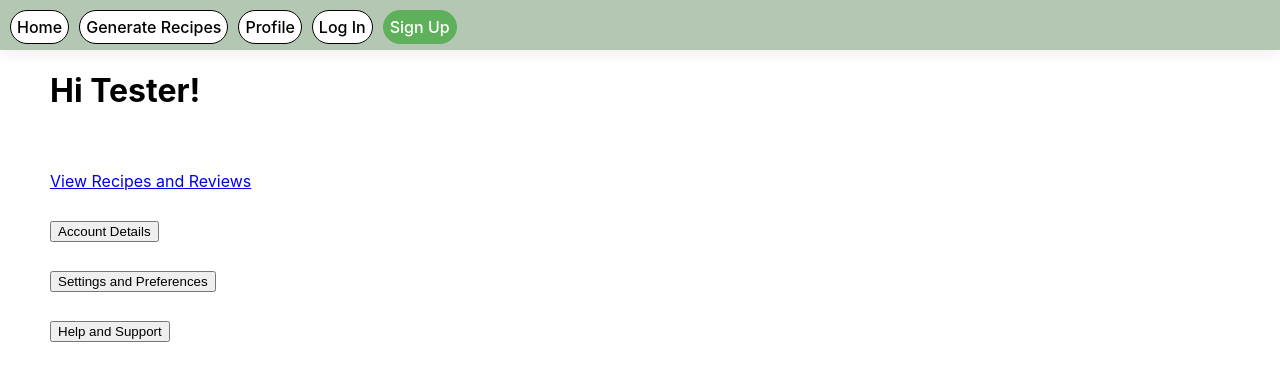
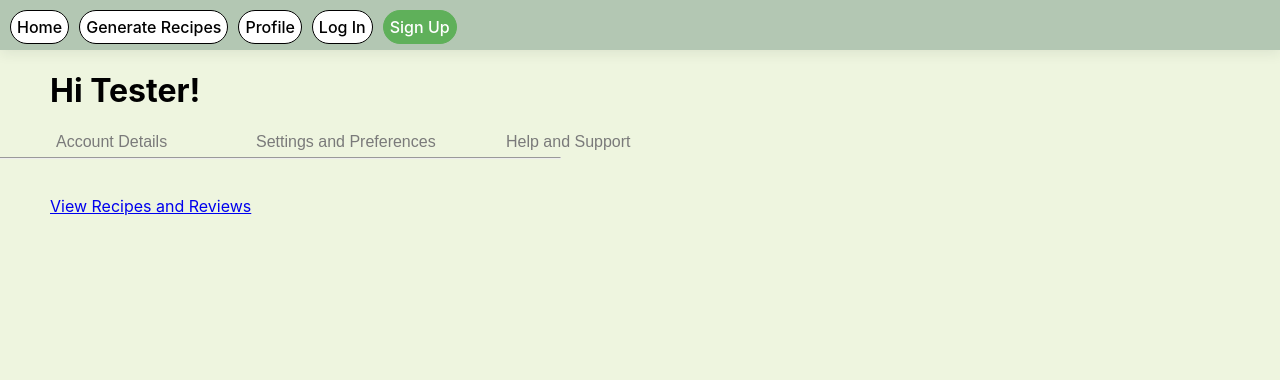
Before and after one commit to Devansh-Ojha/SaveBites, a React (Create React App) app in the folder frontend/: page /profile in a window 1280 px wide. Shown: the top 380 px of the page. Built offline with nearby package versions, Linux system fonts and the light colour scheme.

Commit message:
some styling

```diff
--- a/frontend/src/Navbar.js
+++ b/frontend/src/Navbar.js
@@ -1,7 +1,7 @@
 import { Link } from "react-router-dom";
 import "./Navbar.css";
 
-export default function NavBar() {
+export default function Navbar() {
   return (
     <nav className="navbar">
       <div className="navbar-structure">
--- a/frontend/src/Preferences.js
+++ b/frontend/src/Preferences.js
@@ -35,9 +35,7 @@ export default function Preferences({ timeState, difficultyState, budgetState, s
 				</label>
 			</span>
 
-
-
-			<p style={{height: "500px"}}></p>
+			<p style={{height: "50px"}}></p>
 		</div>
 	);
 }
--- /dev/null
+++ b/frontend/src/Profile.css
@@ -0,0 +1,18 @@
+.button {
+	position: absolute;
+	border: none;
+	background: none;
+	font-size: 16px;
+	color: rgb(122, 122, 122);
+}
+
+.button:hover {
+	color: rgb(0, 0, 0);
+	font-weight: bold;
+}
+
+.content {
+	float: left;
+	position: absolute;
+	top: 200px;
+}
--- a/frontend/src/UserProfile.js
+++ b/frontend/src/UserProfile.js
@@ -1,5 +1,6 @@
 import { useReducer } from 'react';
 import { Link } from 'react-router-dom';
+import "./Profile.css"
 
 function reducer(state, action) {
 	if (state == action.type) {
@@ -16,18 +17,18 @@ export default function UserProfile({name}) {
 
 	const elements = {
 		"": <div></div>,
-		"details": <div style={{float: "right", margin: "100px"}}>
+		"details": <div className="content">
 						Account Details:
 						<p>Email: {testEmail}</p>
 					</div>,
-		"settings": <div style={{float: "right", margin: "100px"}}>
+		"settings": <div className="content">
 						Settings and Preferences:
 						<p>Theme: {testTheme}</p>
 						<Link to="/preferences">
 							Set Preferences
 						</Link>
 					</div>,
-		"help": <div style={{float: "right", margin: "100px"}}>
+		"help": <div className="content">
 						Help:
 					</div>,
 	}
@@ -36,26 +37,35 @@ export default function UserProfile({name}) {
 		<div style={{position: "relative", left: "50px"}}>
 			<h1>Hi {name}!</h1>
 
-			<Link style={{position: "absolute", top: "100px"}} to="/recipes">View Recipes and Reviews</Link>
+			<Link style={{float: "left", position: "absolute", top: "125px"}} to="/recipes">View Recipes and Reviews</Link>
 
-			<button style={{position: "absolute", top: "150px"}} onClick={() => {
+
+			<span>
+				<button className="button" style={{left: "0px"}} onClick={() => {
 					dispatch({type: "details"})
 				}}>
 					Account Details
 				</button>
 
-			<button style={{position: "absolute", top: "200px"}} onClick={() => {
+				<button className="button" style={{left: "200px"}} onClick={() => {
 					dispatch({type: "settings"})
 				}}>
 					Settings and Preferences
 				</button>
 
-			<button style={{position: "absolute", top: "250px"}} onClick={() => {
+				<button className="button" style={{left: "450px"}} onClick={() => {
 					dispatch({type: "help"})
 				}}>
 					Help and Support
 				</button>
 
+				<hr style={{position: "relative", left: "-425px", top: "25px", width: "590px"}}/>
+			</span>
+
+
+
+
+
 			{ elements[state] }
 		</div>
 	)
--- a/frontend/src/index.css
+++ b/frontend/src/index.css
@@ -1,5 +1,11 @@
+html {
+  max-width: 100%;
+  overflow-x: hidden;
+}
+
 body {
   margin: 0;
+  background: #eef5df;
   font-family: -apple-system, BlinkMacSystemFont, 'Segoe UI', 'Roboto', 'Oxygen',
     'Ubuntu', 'Cantarell', 'Fira Sans', 'Droid Sans', 'Helvetica Neue',
     sans-serif;
```
Also changed, not shown: frontend/src/App.js (+3 -10 lines). Lines whose indentation alone changed are shown as unchanged.
